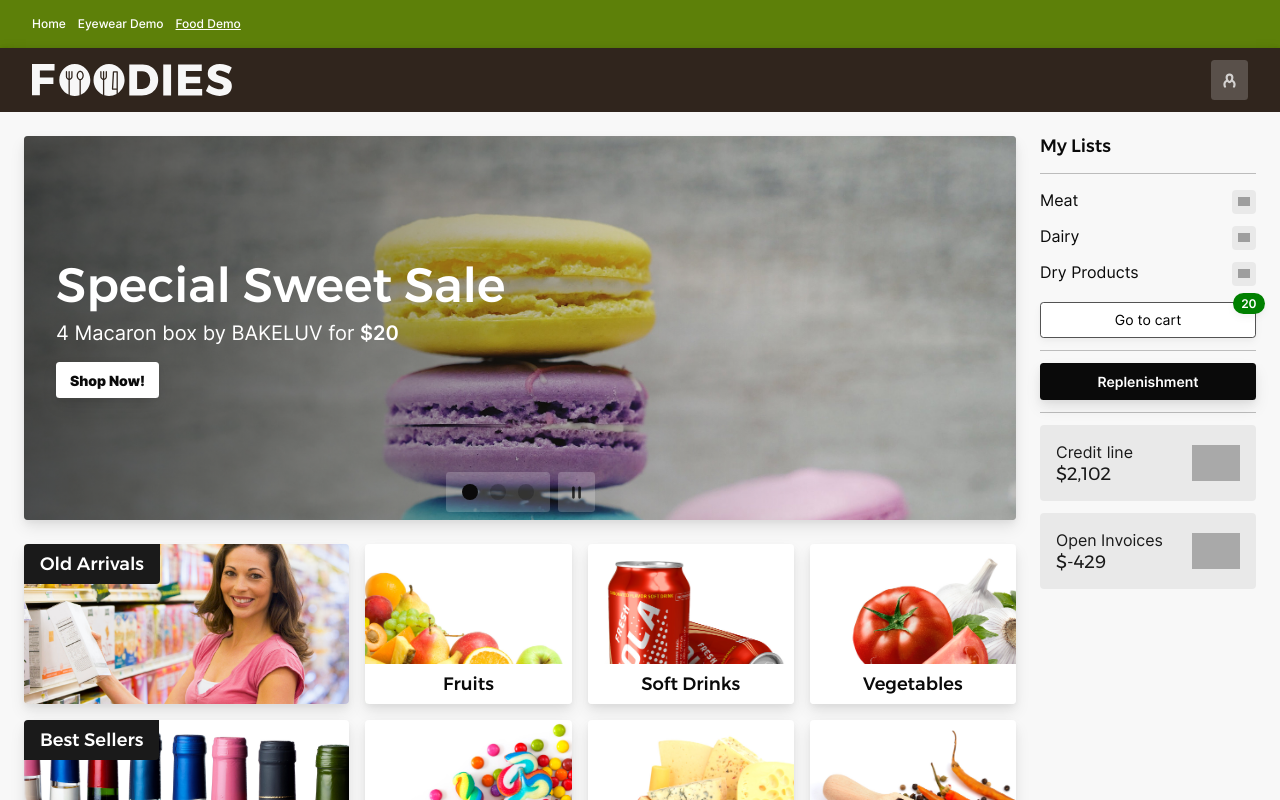
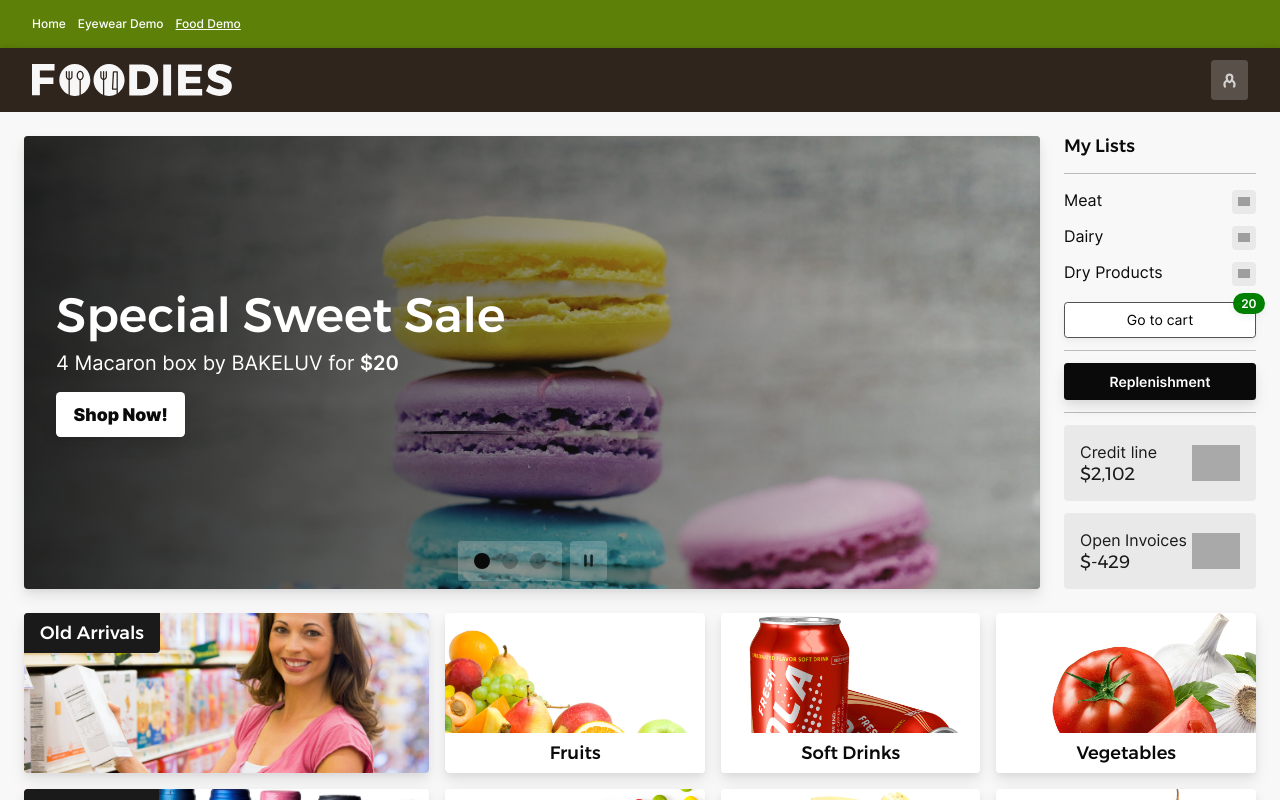
Before and after one commit to YonatanKof/pepp-homapage-central, a Vue app: page /food-demo in a window 1280 px wide. Shown: the top 800 px of the page. Built offline with nearby package versions, Linux system fonts and the light colour scheme; grey boxes are pictures that could not be loaded.

Commit message:
design tweaks

```diff
--- a/src/components/demo-eyewear/Slideshow.vue
+++ b/src/components/demo-eyewear/Slideshow.vue
@@ -24,7 +24,7 @@
 					<div class="slide-text">
 						<h1 class="title">{{ slideTitle }}</h1>
 						<p class="subtitle" v-html="slideSubTitle"></p>
-						<button :onclick="`parent.open('` + buttonLink + `')`" class="button-strong-invert body-md bolder">
+						<button :onclick="`parent.open('` + buttonLink + `')`" class="button-strong-invert body-md bolder" style="font-size: 1.1em;">
 							{{ buttonText }}
 						</button>
 					</div>
@@ -123,12 +123,11 @@ export default {
 		flex-direction: row;
 		align-items: center;
 		justify-content: space-between;
-		@include linear-gradient(90deg, black, 0.6, 80%);
-		// @include content-spacing;
+		@include linear-gradient(90deg, black, 0.8, 100%);
 		@media screen and (max-width: $screen-md) {
 			align-items: flex-end;
 			padding-bottom: 1.5rem;
-			@include linear-gradient(45deg, black, 0.6, 80%);
+			@include linear-gradient(45deg, black, 1, 80%);
 		}
 		.slide-text {
 			width: 100%;
--- a/src/components/demo-food/Categories.vue
+++ b/src/components/demo-food/Categories.vue
@@ -72,6 +72,12 @@ export default {
 		grid-template-areas: "boxes-categories" "boxes-promotions";
 		grid-template-columns: 1fr;
 	}
+	@media screen and (max-width: $screen-sm) {
+		padding: 1.25rem;
+	}
+	@media screen and (max-width: $screen-xs) {
+		padding: 1rem;
+	}
 }
 
 .boxes-promotions {
--- a/src/pages/FoodDemo.vue
+++ b/src/pages/FoodDemo.vue
@@ -46,7 +46,7 @@ $food-grid-gap: 1.5rem;
 	max-width: $screen-2xl;
 	gap: $food-grid-gap;
 	padding: 1.5rem;
-	@media screen and (max-width: $screen-lg) {
+	@media screen and (max-width: $screen-xl) {
 		grid-template-areas: "food_carousel food_sidebar" "food_categories food_categories";
 		grid-template-rows: auto 1fr;
 		grid-template-columns: 1fr 12rem;
@@ -56,10 +56,7 @@ $food-grid-gap: 1.5rem;
 		grid-template-rows: 26rem 1fr;
 		grid-template-columns: 1fr;
 		padding: 0;
-		background-color: aquamarine;
-	}
-	@media screen and (max-width: $screen-sm) {
-		gap: 1rem;
+		gap: 0;
 	}
 }
 .food-carousel {
```
